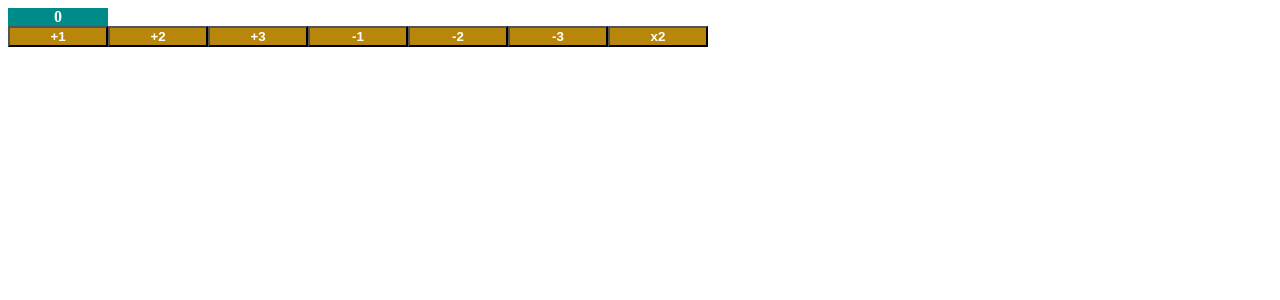
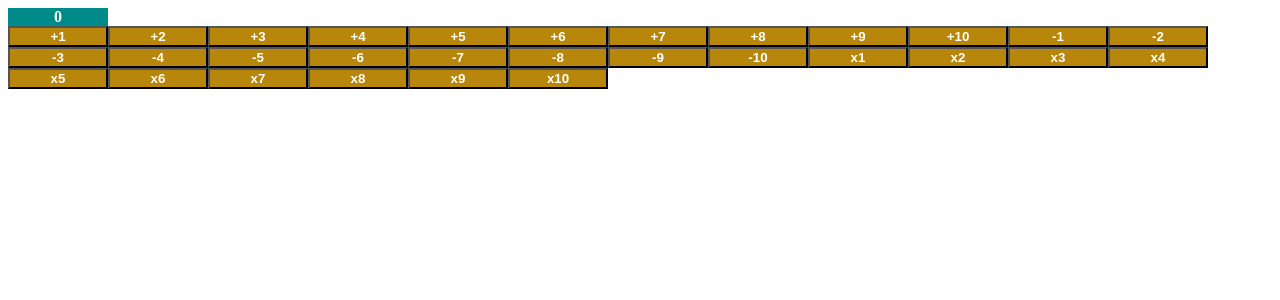
Before and after one commit to takomaru2/counter-app, a React (Vite) app: page /counter-app in a window 1280 px wide. Shown: the top 300 px of the page. Built offline with nearby package versions, Linux system fonts and the light colour scheme.

Commit message:
feat: コンポーネント化とmap化

```diff
--- a/src/apps/counterApp/components/CounterApp/index.jsx
+++ b/src/apps/counterApp/components/CounterApp/index.jsx
@@ -2,29 +2,33 @@ import styles from "./index.module.scss";
 import { useState } from "react";
 import { AddButton } from "../AddButton/index.jsx";
 import { MinusButton } from "../MinusButton/index.jsx";
+import { MultiplyButton } from "../MultiplyButton/index.jsx";
 
 export const CounterApp = () => {
   const [count, setCount] = useState(0);
 
-  const handleClick2 = () => {
-    setCount(count * 2);
-  };
+  const numbers = [];
+  for (let i = 0; i < 10; i++) {
+    numbers.push(i + 1);
+  }
 
+  const addButtons = numbers.map((num) => (
+    <AddButton num={num} count={count} setCount={setCount} />
+  ));
+
+  const minusButtons = numbers.map((num) => (
+    <MinusButton num={num} count={count} setCount={setCount} />
+  ));
+
+  const multiplyButtons = numbers.map((num) => (
+    <MultiplyButton num={num} count={count} setCount={setCount} />
+  ));
   return (
     <div>
       <div className={styles.counter}>{count}</div>
-
-      <AddButton num={1} count={count} setCount={setCount} />
-      <AddButton num={2} count={count} setCount={setCount} />
-      <AddButton num={3} count={count} setCount={setCount} />
-
-      <MinusButton num={1} count={count} setCount={setCount} />
-      <MinusButton num={2} count={count} setCount={setCount} />
-      <MinusButton num={3} count={count} setCount={setCount} />
-
-      <button onClick={handleClick2} className={styles.button}>
-        x2
-      </button>
+      {addButtons}
+      {minusButtons}
+      {multiplyButtons}
     </div>
   );
 };
--- /dev/null
+++ b/src/apps/counterApp/components/MultiplyButton/index.jsx
@@ -0,0 +1,13 @@
+import styles from "./index.module.scss";
+
+export const MultiplyButton = ({ count, setCount, num }) => {
+  const handleClickMultiply = () => {
+    setCount(count * num);
+  };
+
+  return (
+    <button onClick={handleClickMultiply} className={styles.button}>
+      x{num}
+    </button>
+  );
+};
--- /dev/null
+++ b/src/apps/counterApp/components/MultiplyButton/index.module.scss
@@ -0,0 +1,6 @@
+.button {
+  font-weight: bold;
+  color: white;
+  background-color: darkgoldenrod;
+  width: 100px;
+}
```
